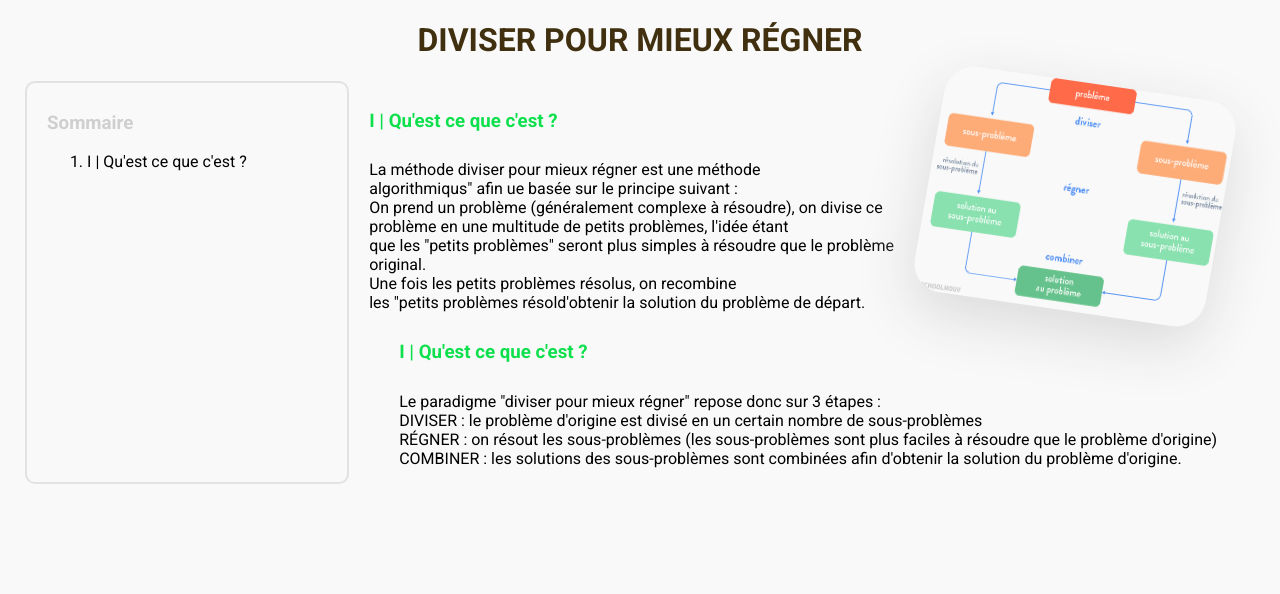
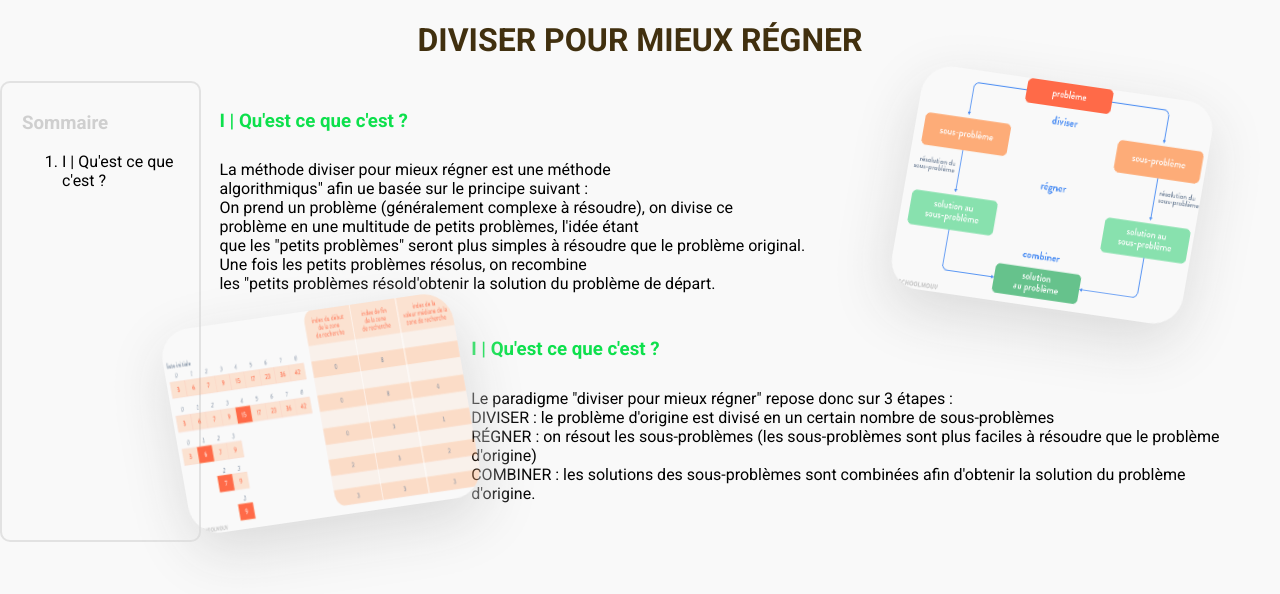
Before and after one commit to tometcalvin/projetnsisp, a PHP site: page /indexpartie2.html in a window 1280 px wide. Shown: the top 594 px of the page. Run offline with PHP 8.4, Linux system fonts and the light colour scheme.

Commit message:
SubPart2

```diff
--- a/css/style.css
+++ b/css/style.css
@@ -89,7 +89,7 @@
     width: 100%;
 }
 
-.subpart1 {
+.subpart {
     display: inline-flex;
     justify-content: space-around;
     width: 100%;
@@ -105,6 +105,15 @@
     width: 300px;
     border-radius: 30px;
     transform: rotateX(10deg) rotateY(-10deg) rotateZ(10deg);
+    -webkit-box-shadow: 0px 20px 60px 0px rgb(218 218 218);
+    -moz-box-shadow: 0px 20px 60px 0px rgba(218,218,218,1);
+    box-shadow: 0px 20px 60px 0px rgb(218 218 218);
+}
+
+#decompo {
+    width: 300px;
+    border-radius: 30px;
+    transform: rotateX(10deg) rotateY(10deg) rotateZ(-10deg);
     -webkit-box-shadow: 0px 20px 60px 0px rgb(218 218 218);
     -moz-box-shadow: 0px 20px 60px 0px rgba(218,218,218,1);
     box-shadow: 0px 20px 60px 0px rgb(218 218 218);
--- a/indexpartie2.html
+++ b/indexpartie2.html
@@ -22,7 +22,7 @@
 				</ol>
 			</div>
 			<div class="cours">
-				<div class="subpart1">
+				<div class="subpart">
 					<div class="sp1text">
 						<h3 class="sous_sous_titre">I | Qu'est ce que c'est ?</h3>
 						<p>La méthode diviser pour mieux régner est une méthode<br>algorithmiqus" afin ue basée sur le principe suivant :<br>
@@ -31,8 +31,8 @@
 					</div>
 					<img src="img/methode.png" alt="Explication de la méthode" id="methode">
 				</div>
-				<div class="subpart2">
-
+				<div class="subpart">
+					<img src="img/etapes.png" alt="Décomposition de la méthode" id="decompo">
 					<div class="sp2text">
 						<h3 class="sous_sous_titre">I | Qu'est ce que c'est ?</h3>
 						<p>Le paradigme "diviser pour mieux régner" repose donc sur 3 étapes :<br>
@@ -41,7 +41,7 @@
 							COMBINER : les solutions des sous-problèmes sont combinées afin d'obtenir la solution du problème d'origine.
 					</div>
 				</div>
-				<div class="subpart3">
+				<div class="subpart">
 
 				</div>
 				<div class="quizz">
```
